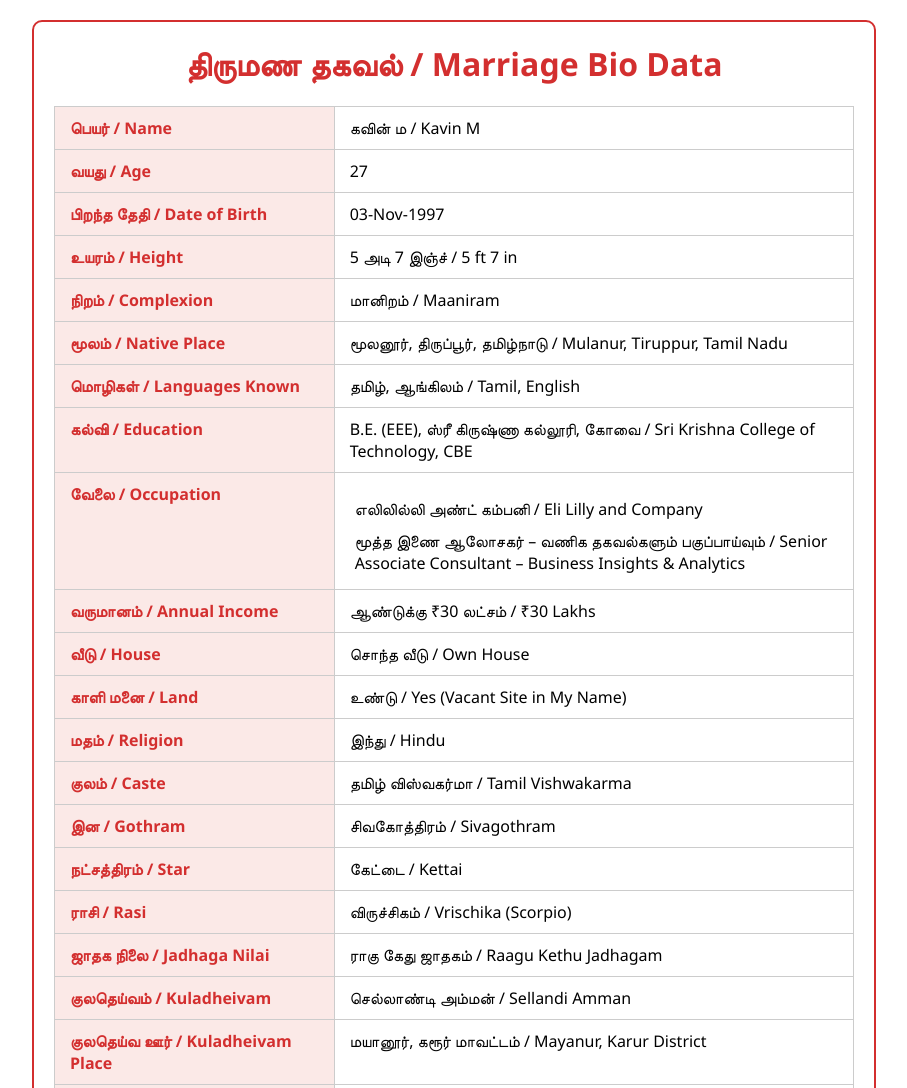
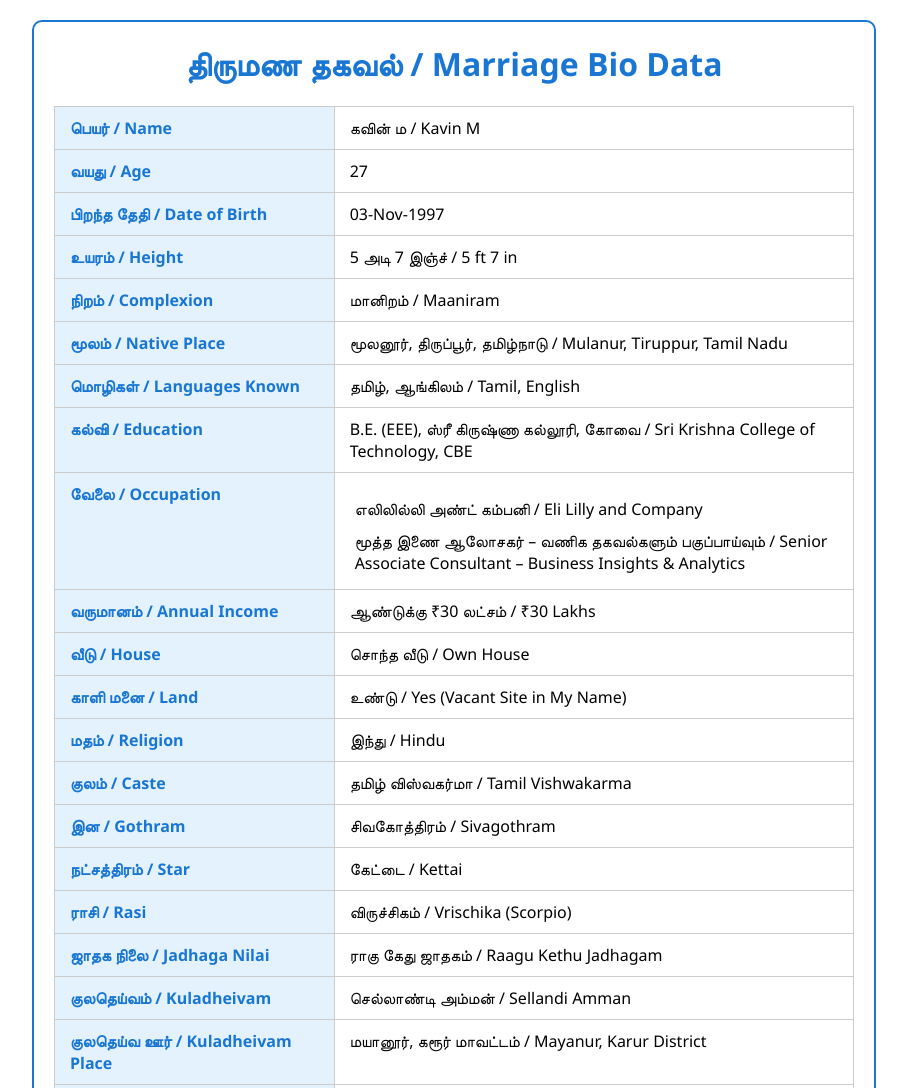
Before and after one commit to KavinManoharanBackup/bio-data, a plain HTML site: page index.html in a window 1280 px wide. Shown: the top 1088 px of the page, without its empty margins (186-1093 px from the left). Drawn offline with Linux system fonts and the light colour scheme.

Commit message:
Update index.html

```diff
--- a/index.html
+++ b/index.html
@@ -15,13 +15,13 @@
     .container {
       max-width: 800px;
       margin: auto;
-      border: 2px solid #d32f2f;
+      border: 2px solid #1976d2; /* Blue border */
       padding: 20px;
       border-radius: 10px;
     }
 
     h1 {
-      color: #d32f2f;
+      color: #1976d2; /* Blue color for heading */
       text-align: center;
       margin-top: 0;
     }
@@ -40,8 +40,8 @@
     }
 
     th {
-      background: #fbe9e7;
-      color: #d32f2f;
+      background: #e3f2fd; /* Light blue background for headers */
+      color: #1976d2; /* Blue text for headers */
       width: 35%;
     }
 
@@ -100,8 +100,6 @@
     body {
       font-family: 'Segoe UI', 'Latha', sans-serif; /* 'Latha' is good for Tamil */
     }
-
-
   </style>
 </head>
 <body>
@@ -187,8 +185,6 @@
         <tr><th>திருமண எதிர்பார்ப்பு / Expectations</th><td>படித்தவர், குடும்பத்தை மதிப்பவர் / Educated, Family Oriented, Respectful</td></tr>
         <tr><th>குறிப்புகள் / Additional Info</th><td>பாரம்பரியத்துடன் நவீன எண்ணங்கள் / Traditional with modern values</td></tr>
     </table>
-
-
   </div>
 </body>
 </html>
```
Lines whose indentation alone changed are shown as unchanged.
